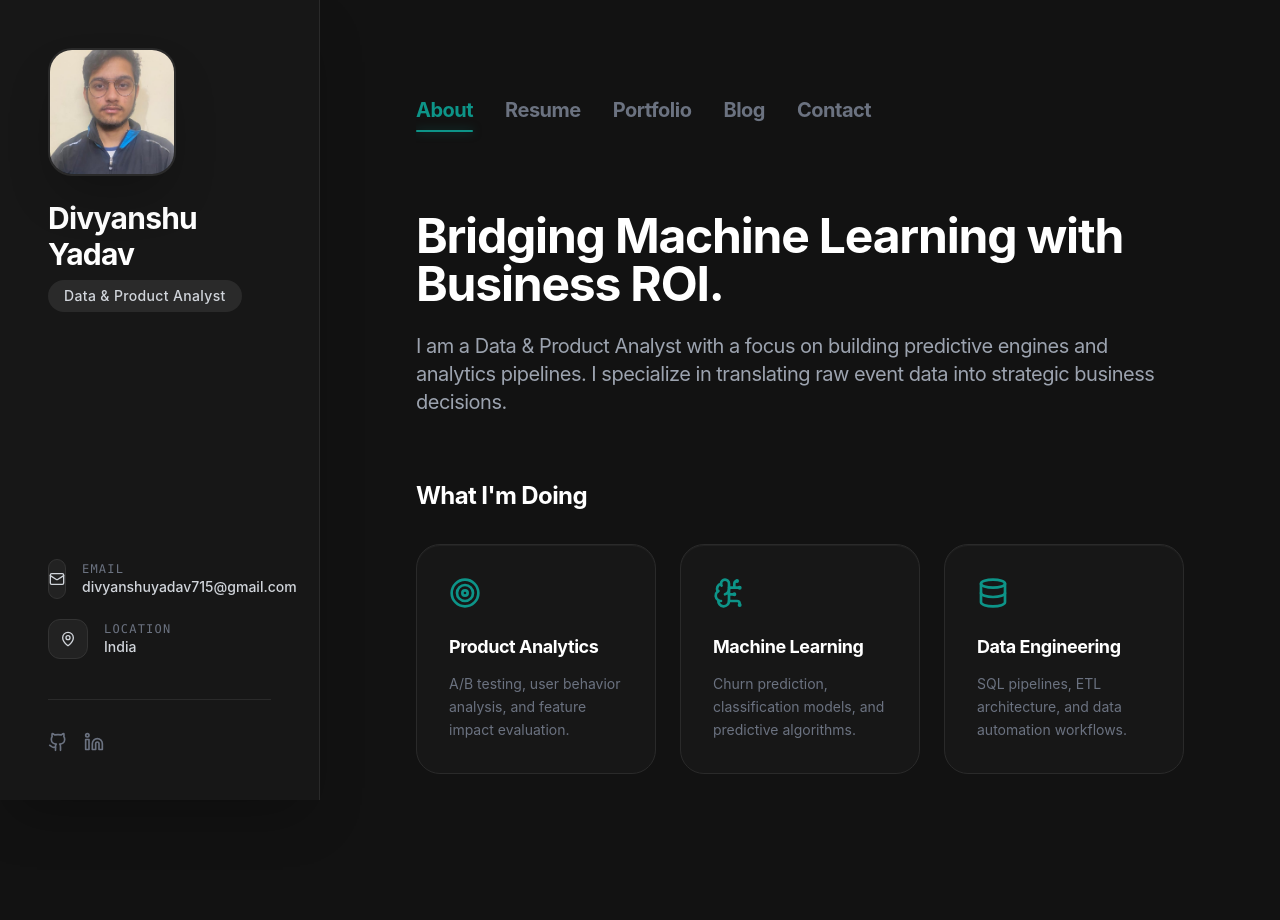
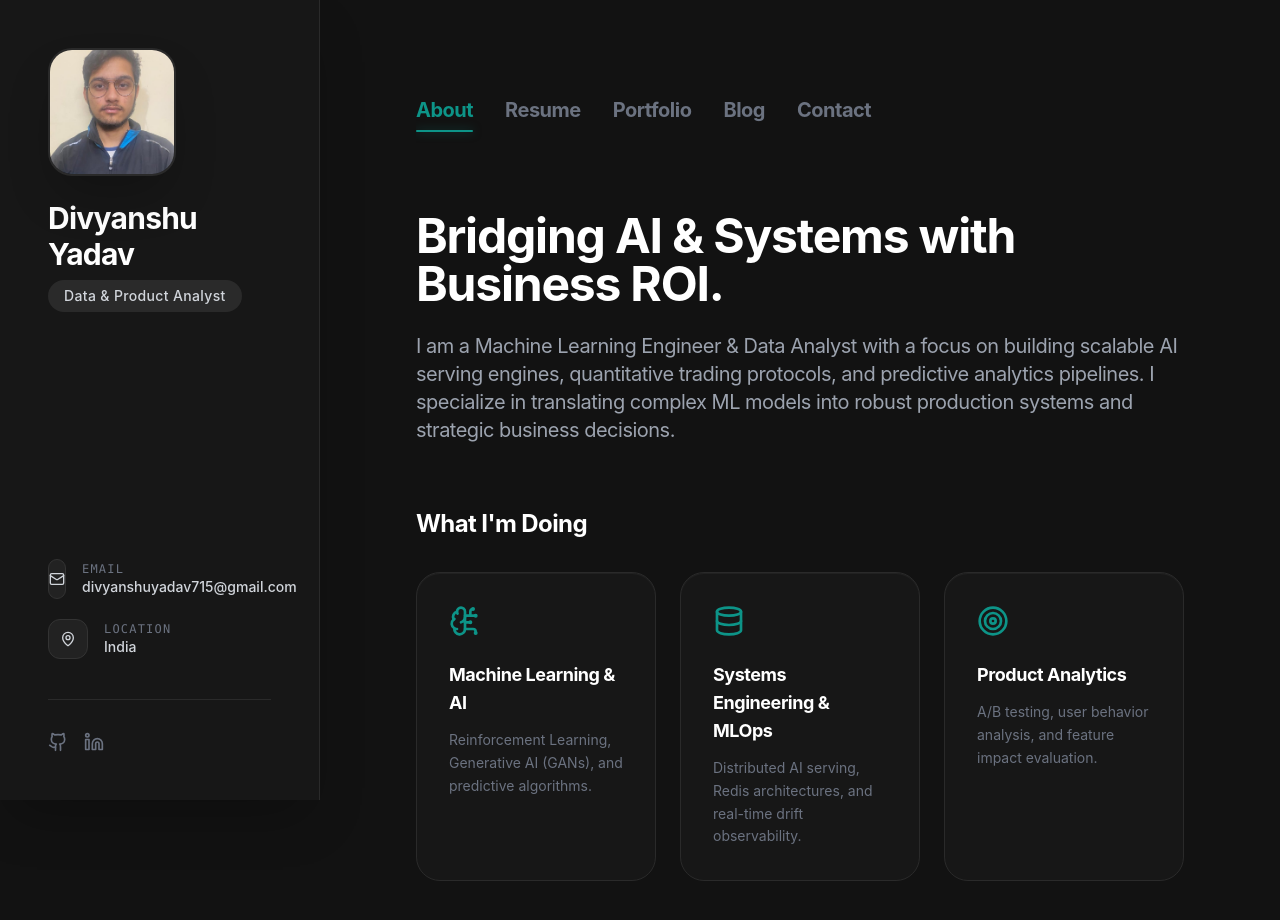
Before and after one commit to divyanshuyadav715-ship-it/portfolio-live, a React app: page / in a window 1280 px wide. Shown: the top 920 px of the page. Before the commit the page ends 870 px from the top, so only its background shows below. Built offline with nearby package versions, Linux system fonts and the light colour scheme; the HTML template or start-up script is replaced by a standard one.

Commit message:
feat: update hero and about sections to highlight AI and Systems Engineering

```diff
--- a/src/components/Hero.jsx
+++ b/src/components/Hero.jsx
@@ -25,7 +25,7 @@ const Hero = () => {
           transition={{ duration: 0.8, delay: 0.2 }}
           className="text-xl md:text-2xl font-medium mb-10 text-gray-400 tracking-tight"
         >
-          Data & Product Analyst | Bridging Machine Learning with Business ROI
+          Machine Learning Engineer & Data Analyst | Bridging AI with Scalable Infrastructure & ROI
         </motion.h2>
 
         <motion.p
@@ -34,7 +34,7 @@ const Hero = () => {
           transition={{ duration: 0.8, delay: 0.4 }}
           className="text-lg md:text-xl text-gray-500 mb-14 max-w-2xl mx-auto leading-relaxed tracking-tight"
         >
-          I build predictive engines and analytics pipelines that don't just output data—they drive strategic decisions and protect the bottom line.
+          I architect scalable AI systems, quantitative trading protocols, and predictive engines that don't just output data—they drive robust infrastructure and strategic decisions.
         </motion.p>
 
         <motion.div
--- a/src/components/tabs/AboutTab.jsx
+++ b/src/components/tabs/AboutTab.jsx
@@ -12,11 +12,11 @@ const AboutTab = () => {
       className="max-w-4xl"
     >
       <h2 className="text-3xl md:text-5xl font-bold text-white mb-6 tracking-tight">
-        Bridging Machine Learning with Business ROI.
+        Bridging AI & Systems with Business ROI.
       </h2>
 
       <p className="text-gray-400 text-lg md:text-xl leading-relaxed mb-16 tracking-tight">
-        I am a Data & Product Analyst with a focus on building predictive engines and analytics pipelines. I specialize in translating raw event data into strategic business decisions.
+        I am a Machine Learning Engineer & Data Analyst with a focus on building scalable AI serving engines, quantitative trading protocols, and predictive analytics pipelines. I specialize in translating complex ML models into robust production systems and strategic business decisions.
       </p>
 
       <h3 className="text-xl md:text-2xl font-bold text-white mb-8 tracking-tight">
@@ -26,28 +26,28 @@ const AboutTab = () => {
       <div className="grid grid-cols-1 md:grid-cols-3 gap-6">
         {/* Card 1 */}
         <div className="bg-[#171717] rounded-3xl p-8 border border-[#2a2a2a] shadow-[inset_0_1px_1px_rgba(255,255,255,0.05)] hover:border-[#444] transition-colors">
-          <Target className="w-8 h-8 text-[#0d9488] mb-6" />
-          <h4 className="text-lg font-bold text-white mb-3 tracking-tight">Product Analytics</h4>
+          <BrainCircuit className="w-8 h-8 text-[#0d9488] mb-6" />
+          <h4 className="text-lg font-bold text-white mb-3 tracking-tight">Machine Learning & AI</h4>
           <p className="text-gray-500 text-sm leading-relaxed">
-            A/B testing, user behavior analysis, and feature impact evaluation.
+            Reinforcement Learning, Generative AI (GANs), and predictive algorithms.
           </p>
         </div>
 
         {/* Card 2 */}
         <div className="bg-[#171717] rounded-3xl p-8 border border-[#2a2a2a] shadow-[inset_0_1px_1px_rgba(255,255,255,0.05)] hover:border-[#444] transition-colors">
-          <BrainCircuit className="w-8 h-8 text-[#0d9488] mb-6" />
-          <h4 className="text-lg font-bold text-white mb-3 tracking-tight">Machine Learning</h4>
+          <Database className="w-8 h-8 text-[#0d9488] mb-6" />
+          <h4 className="text-lg font-bold text-white mb-3 tracking-tight">Systems Engineering & MLOps</h4>
           <p className="text-gray-500 text-sm leading-relaxed">
-            Churn prediction, classification models, and predictive algorithms.
+            Distributed AI serving, Redis architectures, and real-time drift observability.
           </p>
         </div>
 
         {/* Card 3 */}
         <div className="bg-[#171717] rounded-3xl p-8 border border-[#2a2a2a] shadow-[inset_0_1px_1px_rgba(255,255,255,0.05)] hover:border-[#444] transition-colors">
-          <Database className="w-8 h-8 text-[#0d9488] mb-6" />
-          <h4 className="text-lg font-bold text-white mb-3 tracking-tight">Data Engineering</h4>
+          <Target className="w-8 h-8 text-[#0d9488] mb-6" />
+          <h4 className="text-lg font-bold text-white mb-3 tracking-tight">Product Analytics</h4>
           <p className="text-gray-500 text-sm leading-relaxed">
-            SQL pipelines, ETL architecture, and data automation workflows.
+            A/B testing, user behavior analysis, and feature impact evaluation.
           </p>
         </div>
       </div>
```
